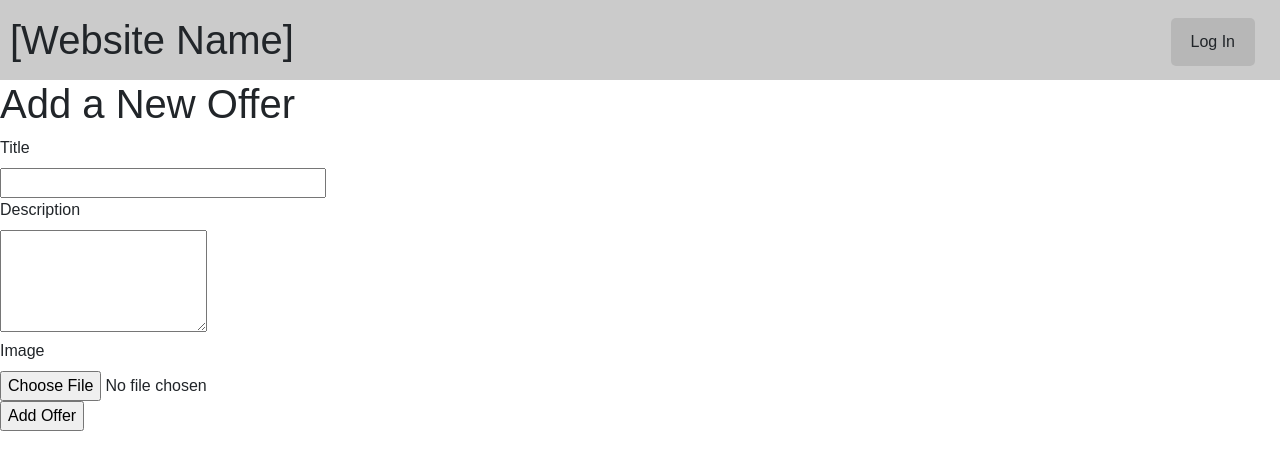
After one commit to maxcutlyp/cits3403, a Flask app: page /add_offer in a window 1280 px wide. The commit adds this page. Shown: the top 470 px of the page. Run offline with Flask 3, Linux system fonts and the light colour scheme; some libraries are stand-ins or nearby versions.

Commit message:
Created basic add_offer form

```diff
--- a/app/forms.py
+++ b/app/forms.py
@@ -34,3 +34,10 @@ class EditPersonalDetails(FlaskForm):
         FileAllowed(['jpg', 'jpeg', 'png', 'gif'], 'Images only!')
     ])
     submit = SubmitField('Save changes')
+
+class OfferForm(FlaskForm):
+    title = StringField('Title', validators=[DataRequired()])
+    description = TextAreaField('Description', validators=[DataRequired()])
+    image = FileField('Image', validators=[FileAllowed(['jpg', 'png', 'webp'], 'Images only!')])
+    # form_path = StringField('Form Path') # er, later a selection of different types, not an MVP feature
+    submit = SubmitField('Add Offer')
--- a/app/models.py
+++ b/app/models.py
@@ -62,9 +62,9 @@ class Offer(db.Model):
     timestamp = db.Column(db.DateTime, nullable=False)
     title = db.Column(db.Text, nullable=False)
     description = db.Column(db.Text, nullable=False)
-    form_path = db.Column(db.Text) #path to form template for submitting initial user request
-    image_path = db.Column(db.BLOB, nullable=False)
-    price = db.Column(db.Float, nullable=False) # Annoyingly, price might vary for multiple reasons, and setting a single variable isn't quite possible
+    form_path = db.Column(db.Text) #path to form template for submitting initial user request (not implemented yet)
+    image_path = db.Column(db.String, nullable=False)
+    # price = db.Column(db.Float, nullable=False) # Annoyingly, price might vary for multiple reasons, and setting a single variable isn't quite possible
     tag_id = db.Column(db.Integer, db.ForeignKey('tag.id'))
 
 class Tag(db.Model):
--- a/app/routes.py
+++ b/app/routes.py
@@ -9,8 +9,9 @@ from flask_socketio import send, join_room
 
 from . import app, db, login, socketio
 from .models import User, Session, Image, Message, Offer, Tag
-from .forms import LoginForm, SignupForm, ImageUploadForm, EditPersonalDetails
+from .forms import LoginForm, SignupForm, ImageUploadForm, EditPersonalDetails, OfferForm
 from werkzeug.utils import secure_filename
+from datetime import datetime
 
 @app.route('/')
 def index():
@@ -222,6 +223,31 @@ def upload_image():
 
     return flask.render_template('upload_image.html', form=form)
 
+@app.route('/add_offer', methods=['GET', 'POST'])
+def add_offer():
+    form = OfferForm()
+    if form.validate_on_submit():
+        if form.image.data:
+            filename = secure_filename(form.image.data.filename)
+            filepath = os.path.join('app/static/imgs/offers/', filename)
+            form.image.data.save(filepath)
+        else:
+            filepath = None
+
+        offer = Offer(
+            artist_id=current_user.id,
+            timestamp=datetime.utcnow(),
+            title=form.title.data,
+            description=form.description.data,
+            image_path=filepath,
+            # form_path=form.form_path.data
+        )
+        db.session.add(offer)
+        db.session.commit()
+        flask.flash('Your offer has been created!', 'success')
+        return flask.redirect(flask.url_for('gallery'))
+    return flask.render_template('add_offer.html', title='Add Offer', form=form)
+
 @app.route('/edit_details', methods=['GET', 'POST'])
 @login_required
 def edit_profile():
--- /dev/null
+++ b/app/templates/add_offer.html
@@ -0,0 +1,32 @@
+{% extends "base.html" %}
+
+{% block content %}
+    <h1>Add a New Offer</h1>
+    <form method="POST" enctype="multipart/form-data">
+        {{ form.hidden_tag() }}
+        <div>
+            {{ form.title.label }}<br>
+            {{ form.title(size=32) }}<br>
+            {% for error in form.title.errors %}
+                <span style="color: red;">{{ error }}</span>
+            {% endfor %}
+        </div>
+        <div>
+            {{ form.description.label }}<br>
+            {{ form.description(rows=4) }}<br>
+            {% for error in form.description.errors %}
+                <span style="color: red;">{{ error }}</span>
+            {% endfor %}
+        </div>
+        <div>
+            {{ form.image.label }}<br>
+            {{ form.image() }}<br>
+            {% for error in form.image.errors %}
+                <span style="color: red;">{{ error }}</span>
+            {% endfor %}
+        </div>
+        <div>
+            {{ form.submit() }}
+        </div>
+    </form>
+{% endblock %}
--- a/app/templates/gallery.html
+++ b/app/templates/gallery.html
@@ -16,6 +16,7 @@
         <p>{{ artist.artist_description }}</p>
         {% if artist.id == current_user.id %}
             <a href="/upload_image">Upload Image</a>
+            <a href="/add_offer">Add Offer</a>
             <a href="/edit_details">Edit Details</a>
         {% endif %}
     </div>
```
Also changed, not shown: migrations/versions/c8d62a095c9b_changed_image_path_to_string.py (added, +40 -0 lines), 2 other files.
